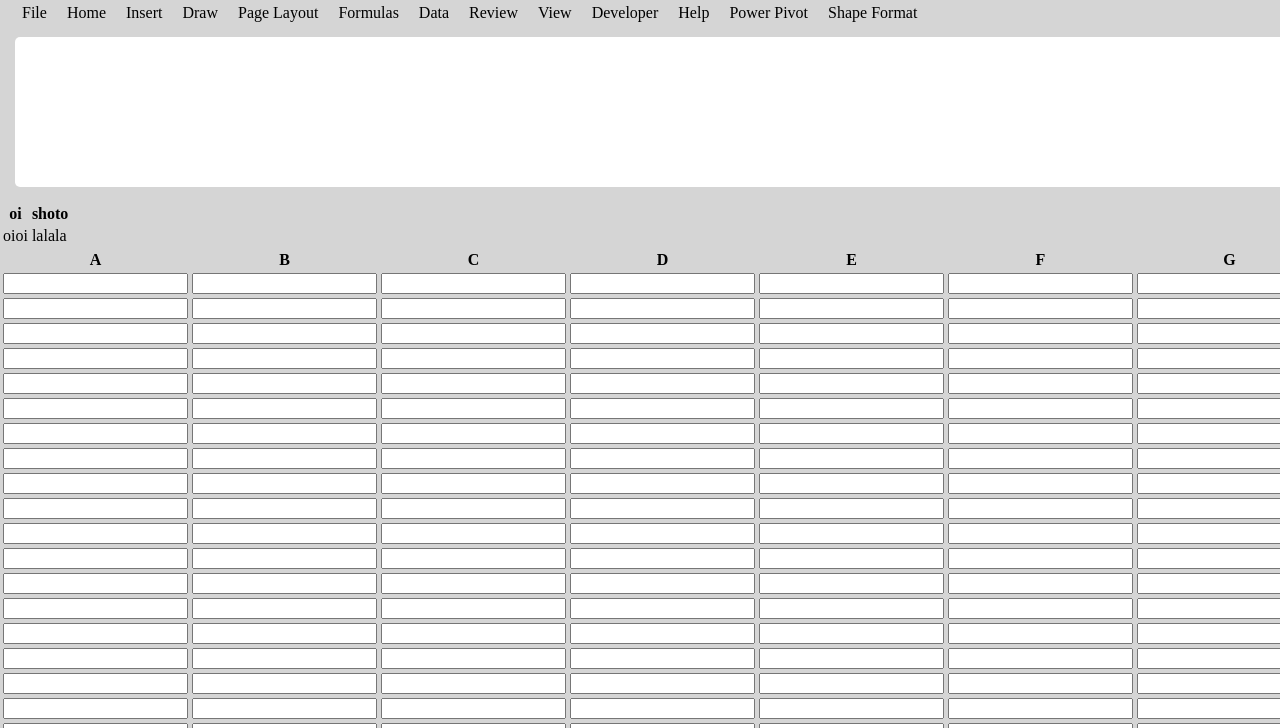
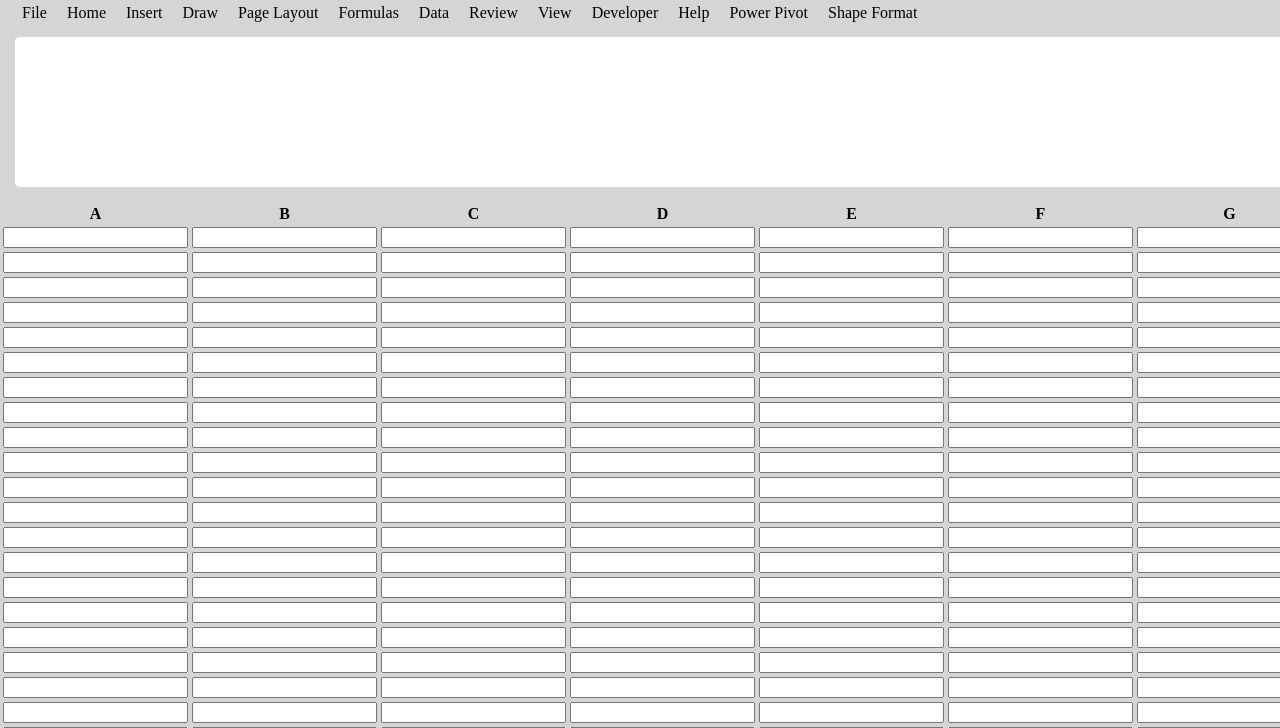
Before and after one commit to KauanAP/Excel, a plain HTML site: page index.html in a window 1280 px wide. Shown: the part 72-800 px from the top of the page. Drawn offline with Linux system fonts and the light colour scheme; no server answers.

Commit message:
Update index.html

```diff
--- a/index.html
+++ b/index.html
@@ -38,16 +38,7 @@
         <div id="caixa"></div>
     </header>
     <main id="conteudoPrincipal">
-        <table>
-            <tr>
-                <th>oi</th>
-                <th>shoto</th>
-            </tr>
-            <tr>
-                <td>oioi</td>
-                <td>lalala</td>
-            </tr>
-        </table>
+
     </main>
     <footer>
 
```
